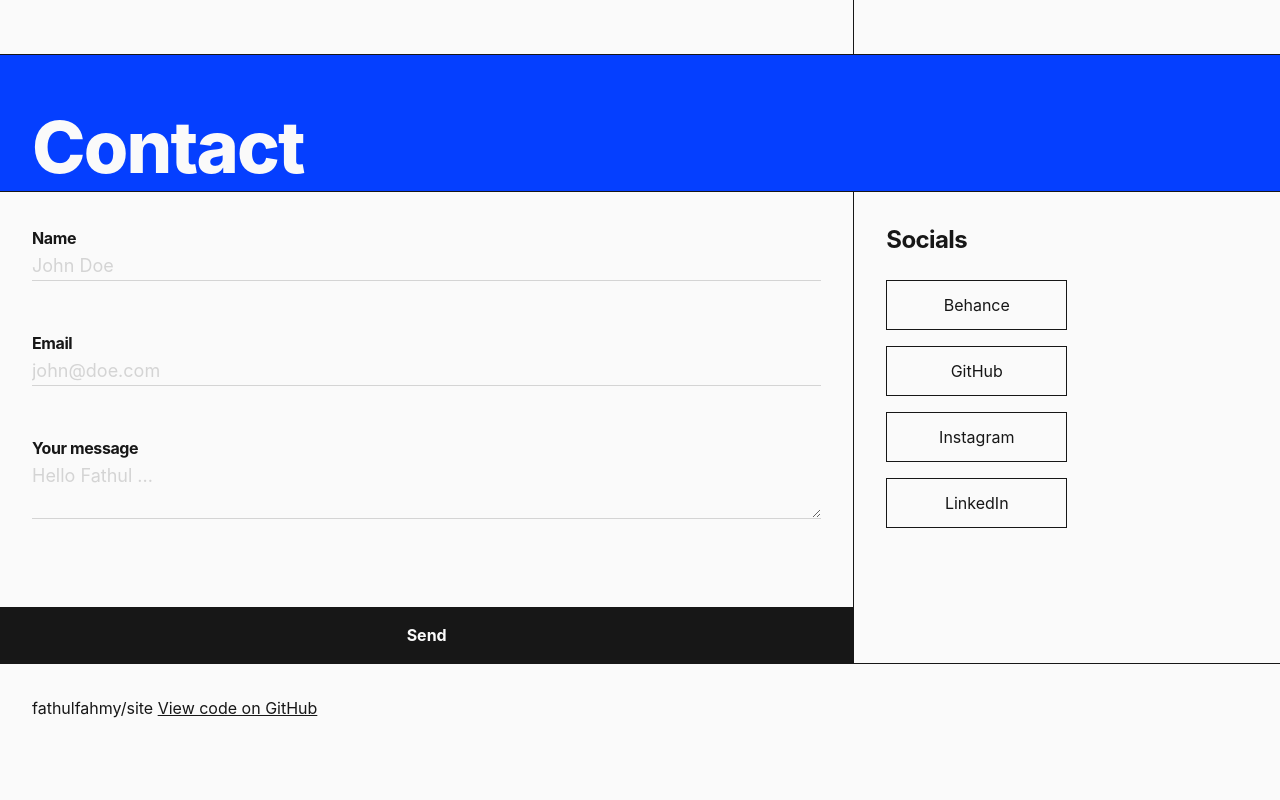
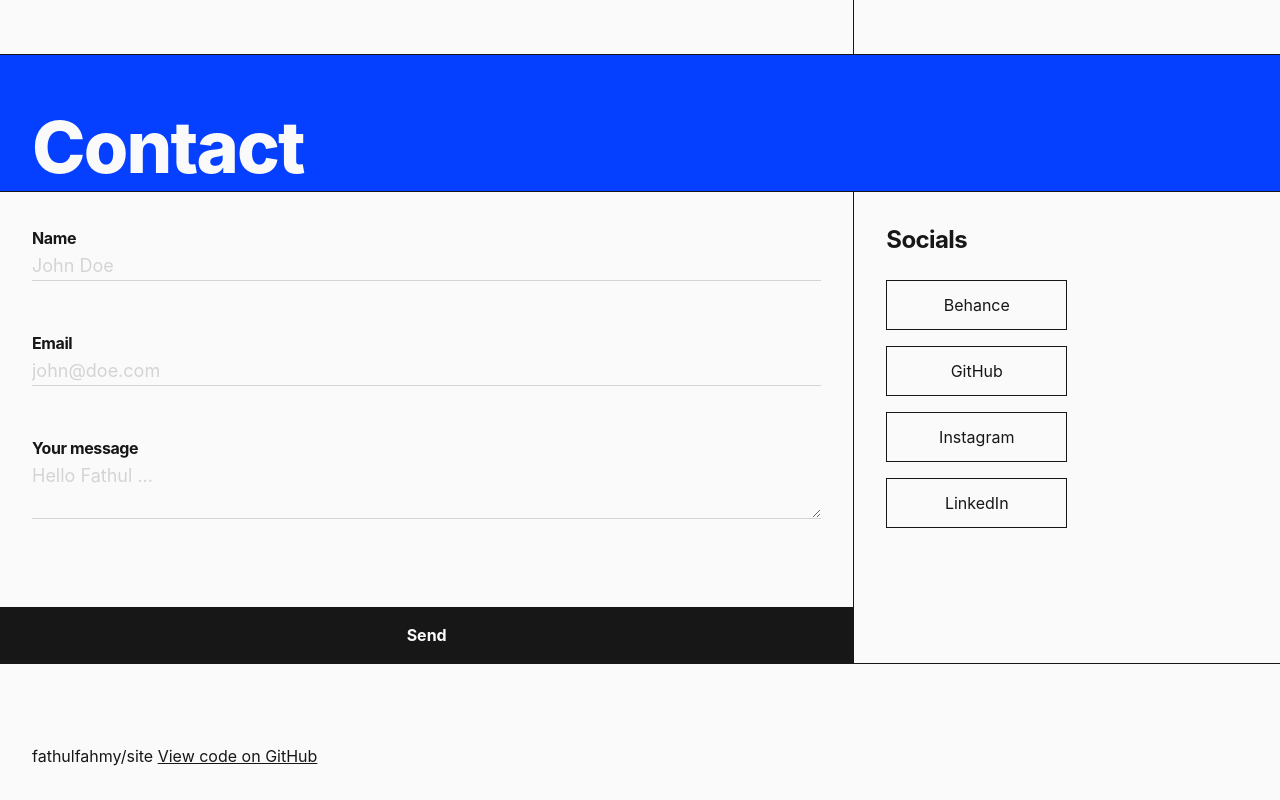
Before and after one commit to fathulfahmy/site, a React (Vite) app: page / in a window 1280 px wide. Shown: the part 2266-3066 px from the top of the page. Built offline with nearby package versions, Linux system fonts and the light colour scheme.

Commit message:
feat: new desktop footer

```diff
--- a/src/components/Footer.jsx
+++ b/src/components/Footer.jsx
@@ -1,6 +1,6 @@
 function Footer() {
   return (
-    <footer className="border-t p-4 pb-16 max-md:text-center md:p-8 md:pb-20">
+    <footer className="border-t p-4 pb-16 max-md:text-center md:p-8 md:pt-20">
       <p>
         fathulfahmy/site{" "}
         <a
```
